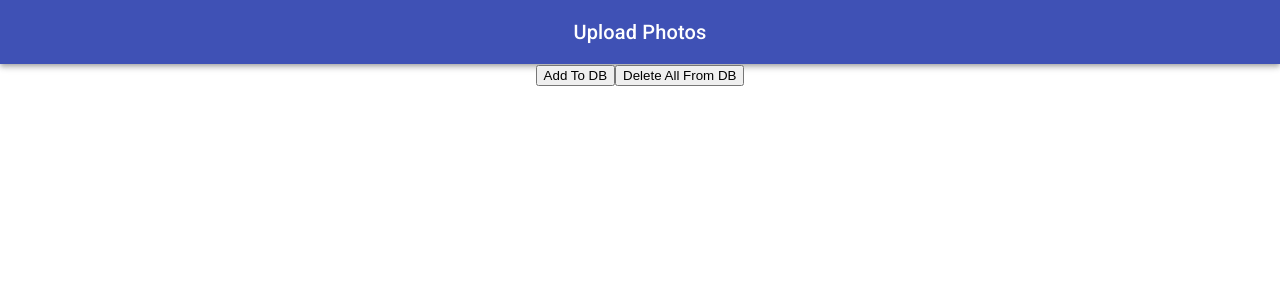
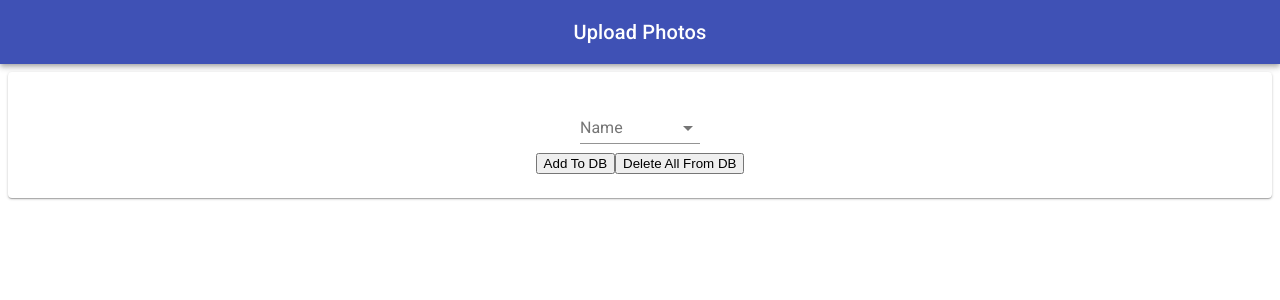
Before and after one commit to ndomenic/travel-portal, a React (Create React App) app in the folder client/: page / in a window 1280 px wide. Shown: the top 300 px of the page. Built offline with nearby package versions, Linux system fonts and the light colour scheme; no server answers.

Commit message:
Created name dropdown

```diff
--- a/client/src/App.css
+++ b/client/src/App.css
@@ -1,3 +1,7 @@
 .App {
   text-align: center;
 }
+
+.Card {
+	margin: 8px;
+}
--- a/client/src/App.js
+++ b/client/src/App.js
@@ -1,7 +1,10 @@
 import React, { Component } from 'react';
+import Card from '@material-ui/core/Card';
+import CardContent from '@material-ui/core/CardContent';
 import './App.css';
 import axios from 'axios';
 import TopBar from './TopBar';
+import SelectName from './SelectName';
 
 class App extends Component {
   constructor (props) {
@@ -39,6 +42,9 @@ class App extends Component {
         </header>
         <main>
           <TopBar/>
+          <Card className="Card">
+            <CardContent>
+              <SelectName/>
               <button
                 onClick={this.addToDB}>
                 Add To DB
@@ -47,6 +53,8 @@ class App extends Component {
                 onClick={this.deleteAllFromDB}>
                 Delete All From DB
               </button>
+            </CardContent>
+          </Card>
         </main>
       </div>
     );
--- /dev/null
+++ b/client/src/SelectName.jsx
@@ -0,0 +1,62 @@
+import React, { Component } from 'react';
+import { withStyles } from '@material-ui/core/styles';
+import FormControl from '@material-ui/core/FormControl';
+import InputLabel from '@material-ui/core/InputLabel';
+import Select from '@material-ui/core/Select';
+import MenuItem from '@material-ui/core/MenuItem';
+
+const styles = theme => ({
+  root: {
+    display: 'flex',
+    flexWrap: 'wrap',
+  },
+  formControl: {
+    margin: theme.spacing.unit,
+    minWidth: 120,
+  },
+  selectEmpty: {
+    marginTop: theme.spacing.unit * 2,
+  },
+});
+
+class SelectName extends Component {
+  constructor (props) {
+    super(props);
+    this.handleChange = this.handleChange.bind(this);
+  }
+
+  state = {
+    name: ""
+  }
+
+  handleChange = event => {
+    this.setState({ [event.target.name]: event.target.value });
+  };
+
+  render() {
+    const { classes } = this.props;
+
+  	return (
+  		<div>
+        <FormControl className={classes.formControl}>
+          <InputLabel htmlFor="name-select">Name</InputLabel>
+          <Select
+            value={this.state.name}
+            onChange={this.handleChange}
+            inputProps={{
+              name: 'name',
+              id: 'name-select',
+            }}
+          >
+            <MenuItem value="Andrew">Andrew</MenuItem>
+            <MenuItem value="Dennis">Dennis</MenuItem>
+            <MenuItem value="Jessica">Jessica</MenuItem>
+            <MenuItem value="Nick">Nick</MenuItem>
+          </Select>
+        </FormControl>
+      </div>
+  	);
+  }
+}
+
+export default withStyles(styles)(SelectName);
```
Lines whose indentation alone changed are shown as unchanged.
